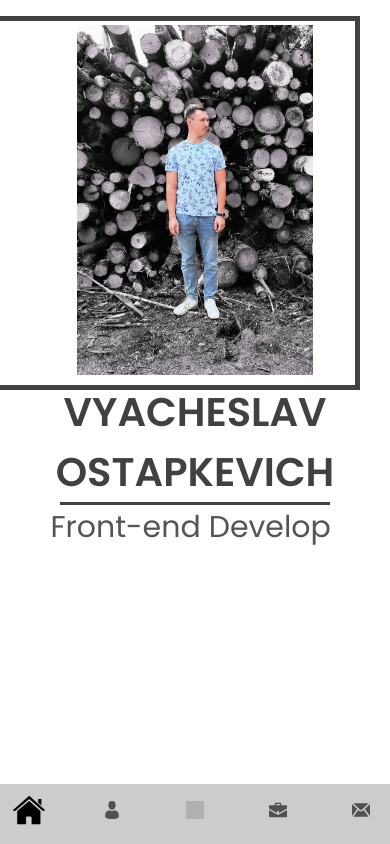
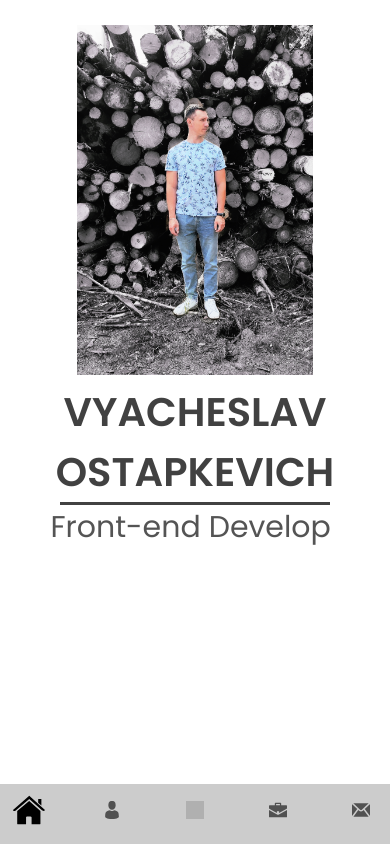
Before and after one commit to SlavaOST-it/portfolio, a React (Create React App) app: page /#/home in a window 390 px wide. Built offline with nearby package versions, Linux system fonts and the light colour scheme; grey boxes are pictures that could not be loaded.

Commit message:
delete padding

```diff
--- a/src/components/presentation/Presentation.module.css
+++ b/src/components/presentation/Presentation.module.css
@@ -79,6 +79,9 @@
 
         margin: 0 auto;
     }
+    .photoBlock:before{
+        display: none;
+    }
 }
 
 @media (max-width: 767px) {
```
